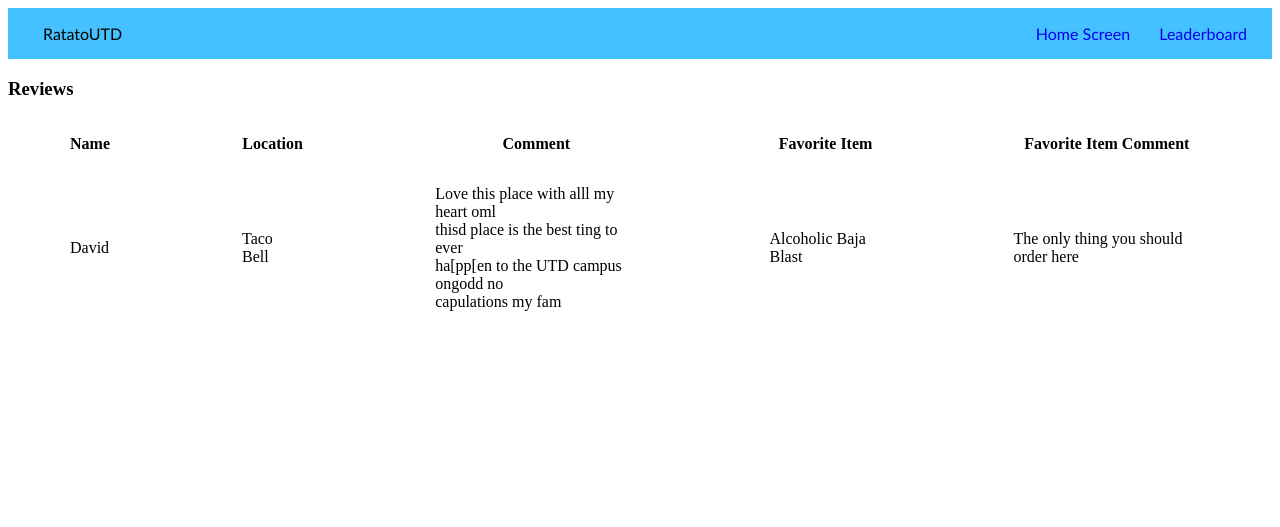
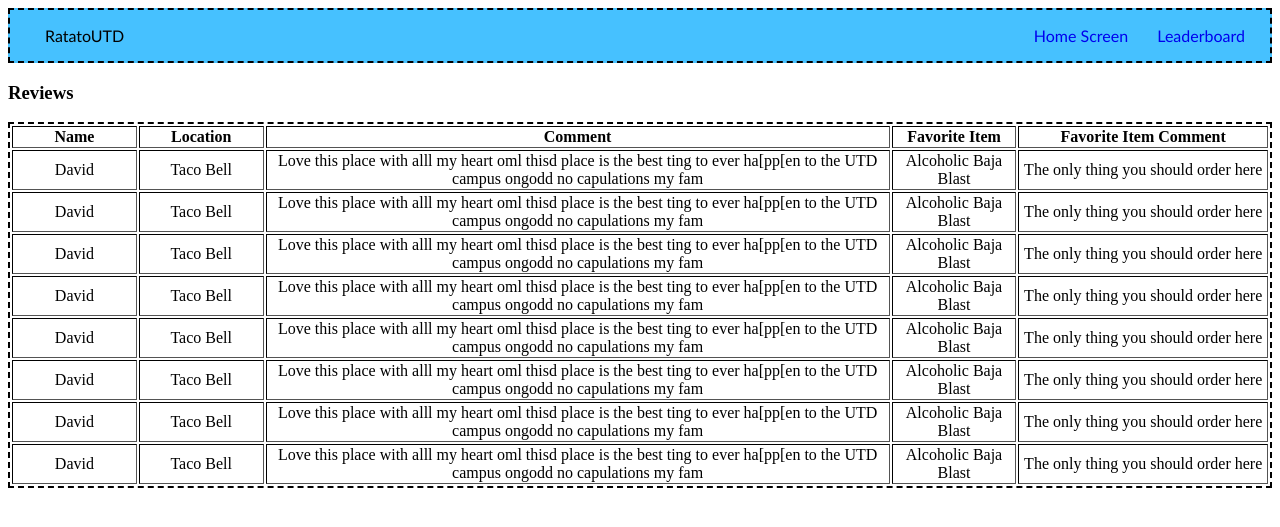
Before and after one commit to DavidTepeneu/RatatUTD, a PHP site: page / in a window 1280 px wide. Shown: the top 527 px of the page. Run offline with PHP 8.4, Linux system fonts and the light colour scheme.

Commit message:
added some formatting for the table and such going to array the info soon

```diff
--- a/index.css
+++ b/index.css
@@ -4,6 +4,9 @@
 .navbar{
     background:rgb(70, 193, 255);
     font-family: calibri;
+    border-style: dashed;
+    border-width: 2px;
+    border-color: black;
 }
 .navdiv{
     display: flex;
@@ -28,8 +31,9 @@ li a {
     margin-right: 25px;
 }
 
-th, td {
-    padding: 15px;
-    padding-left: 60px;
-    padding-right: 70px;
-  }
+.table {
+    border-style: dashed;
+    border-width: 2px;
+    border-color: black;
+    text-align: center;
+}
--- a/index.html
+++ b/index.html
@@ -18,21 +18,67 @@
             </div>
         </nav>
         <h3>Reviews</h3>
-        <table>
+        <table class="table" border="1">
             <tr>
-                <th>Name</th>
-                <th>Location</th>
-                <th>Comment</th>
-                <th>Favorite Item</th>
-                <th>Favorite Item Comment</th>
+                <th style="width: 10%">Name</th>
+                <th style="width: 10%">Location</th>
+                <th style="width: 50%">Comment</th>
+                <th style="width: 10%">Favorite Item</th>
+                <th style="width: 20%">Favorite Item Comment</th>
             </tr>
             <tr>
                 <td>David</td>
                 <td>Taco Bell</td>
-                <td>Love this place with alll my heart oml <br>
-                     thisd place is the best ting to ever <br>
-                     ha[pp[en to the UTD campus ongodd no <br>
-                     capulations my fam</td>
+                <td>Love this place with alll my heart oml thisd place is the best ting to ever ha[pp[en to the UTD campus ongodd no capulations my fam</td>
+                <td>Alcoholic Baja Blast</td>
+                <td>The only thing you should order here</td>
+            </tr>
+            <tr>
+                <td>David</td>
+                <td>Taco Bell</td>
+                <td>Love this place with alll my heart oml thisd place is the best ting to ever ha[pp[en to the UTD campus ongodd no capulations my fam</td>
+                <td>Alcoholic Baja Blast</td>
+                <td>The only thing you should order here</td>
+            </tr>
+            <tr>
+                <td>David</td>
+                <td>Taco Bell</td>
+                <td>Love this place with alll my heart oml thisd place is the best ting to ever ha[pp[en to the UTD campus ongodd no capulations my fam</td>
+                <td>Alcoholic Baja Blast</td>
+                <td>The only thing you should order here</td>
+            </tr>
+            <tr>
+                <td>David</td>
+                <td>Taco Bell</td>
+                <td>Love this place with alll my heart oml thisd place is the best ting to ever ha[pp[en to the UTD campus ongodd no capulations my fam</td>
+                <td>Alcoholic Baja Blast</td>
+                <td>The only thing you should order here</td>
+            </tr>
+            <tr>
+                <td>David</td>
+                <td>Taco Bell</td>
+                <td>Love this place with alll my heart oml thisd place is the best ting to ever ha[pp[en to the UTD campus ongodd no capulations my fam</td>
+                <td>Alcoholic Baja Blast</td>
+                <td>The only thing you should order here</td>
+            </tr>
+            <tr>
+                <td>David</td>
+                <td>Taco Bell</td>
+                <td>Love this place with alll my heart oml thisd place is the best ting to ever ha[pp[en to the UTD campus ongodd no capulations my fam</td>
+                <td>Alcoholic Baja Blast</td>
+                <td>The only thing you should order here</td>
+            </tr>
+            <tr>
+                <td>David</td>
+                <td>Taco Bell</td>
+                <td>Love this place with alll my heart oml thisd place is the best ting to ever ha[pp[en to the UTD campus ongodd no capulations my fam</td>
+                <td>Alcoholic Baja Blast</td>
+                <td>The only thing you should order here</td>
+            </tr>
+            <tr>
+                <td>David</td>
+                <td>Taco Bell</td>
+                <td>Love this place with alll my heart oml thisd place is the best ting to ever ha[pp[en to the UTD campus ongodd no capulations my fam</td>
                 <td>Alcoholic Baja Blast</td>
                 <td>The only thing you should order here</td>
             </tr>
```
